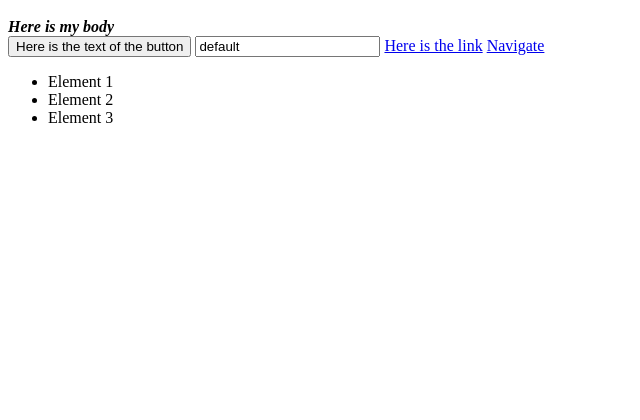
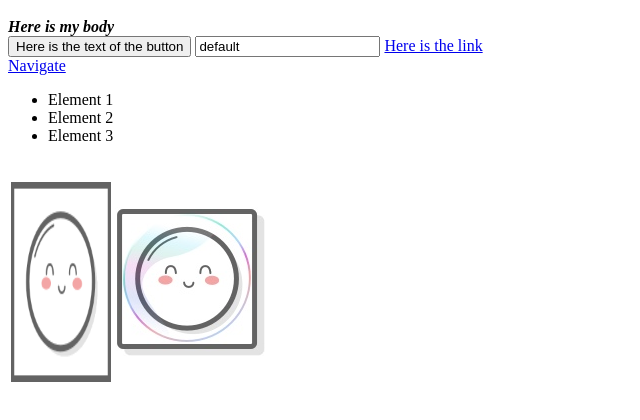
Before and after one commit to evelinagr/JS_sessions, a plain HTML site: page MyHtmlFile.html in a window 1280 px wide. Shown: the part 48-468 px from the top of the page, without its empty margins (0-640 px from the left). Drawn offline with Linux system fonts and the light colour scheme.

Commit message:
New commit

```diff
--- a/MyHtmlFile.html
+++ b/MyHtmlFile.html
@@ -11,12 +11,13 @@
 
 <b><i>Here is my body</i></b>
 <br>
-<button>
+<form>
+<button type="submit">
 Here is the text of the button
 </button>
-<input value="default">
+<input name="MyInput" value="default">
 
-<a href="https://www.google.com">Here is the link</a>
+<a href="https://www.google.com">Here is the link</a><br>
 <a href="MyHtmlFile1.html">Navigate</a>
 
 <ul>
@@ -24,6 +25,22 @@ Here is the text of the button
     <li>Element 2</li>
     <li>Element 3</li>
 </ul>
+<br>
+<div>
+    <table>
+        <tr>
+            <td>
+                <a href="MyHtmlFile1.html">
+                <img src="images/mochi.gif" width="100" height="200">
+                </a>
+            </td>
+            <td>
+                <img src="images/mochi.jpg">
+            </td>
+        </tr>
+    </table>
+</div>
+</form>
 
 </body>
 
```
Also changed, not shown: images/mochi.gif (added), images/mochi.jpg (added), images/mochi.png (added), images/mochi.svg (added).
